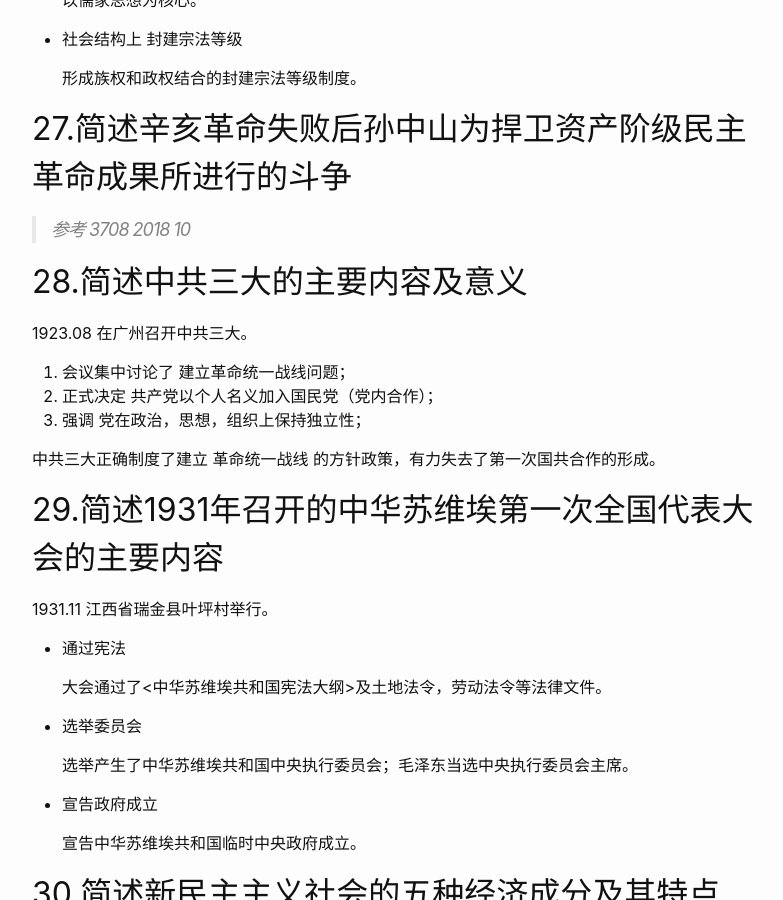
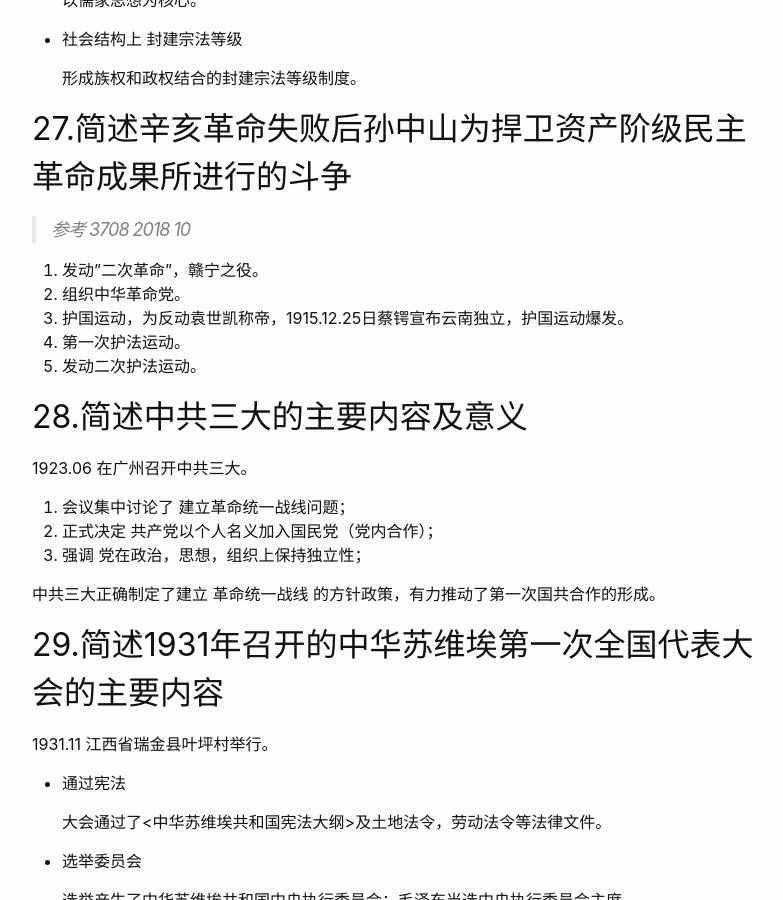
Before and after one commit to wangtiga/wangtiga.github.io, a Jekyll site: the page built from _previews/2020-07-14-3708_2019_04.md, in a window 1280 px wide and 900 px high, scrolled down 14393 px. Shown: the whole window, without its empty margins (238-1021 px from the left). Built offline with Jekyll 4.4.1, drawn with Linux system fonts in a browser that asks for light colours.

Commit message:
updated from mac

```diff
--- a/_previews/2020-07-14-3708_2019_04.md
+++ b/_previews/2020-07-14-3708_2019_04.md
@@ -325,15 +325,23 @@ TODO 以上选项全部要了解
 
 > 参考 3708 2018 10
 
+1. 发动"二次革命"，赣宁之役。
+2. 组织中华革命党。
+3. 护国运动，为反动袁世凯称帝，1915.12.25日蔡锷宣布云南独立，护国运动爆发。
+4. 第一次护法运动。
+5. 发动二次护法运动。
+
+
+
 ## 28.简述中共三大的主要内容及意义
 
-1923.08 在广州召开中共三大。
+1923.06 在广州召开中共三大。
 
 1. 会议集中讨论了 建立革命统一战线问题；
 2. 正式决定 共产党以个人名义加入国民党（党内合作）；
 3. 强调 党在政治，思想，组织上保持独立性；
 
-中共三大正确制度了建立 革命统一战线 的方针政策，有力失去了第一次国共合作的形成。
+中共三大正确制定了建立 革命统一战线 的方针政策，有力推动了第一次国共合作的形成。
 
 
 
```
Also changed, not shown: _posts/2020-07-04-3708_2018_10.md (+4 -1 lines).
